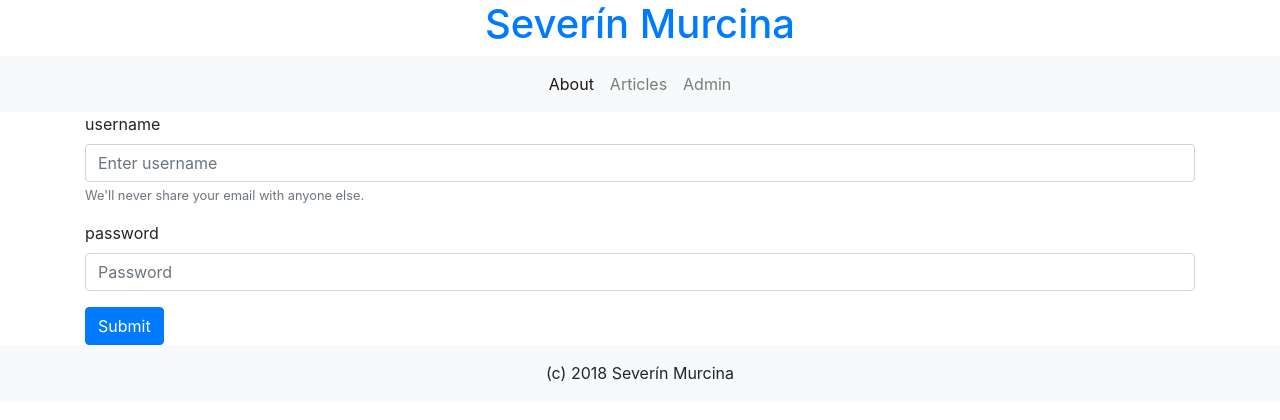
After one commit to JammerKelt/Flask_project, a Flask app: page /login/ in a window 1280 px wide. The commit adds this page. Shown: the top 420 px of the page. Run offline with Flask 2, Linux system fonts and the light colour scheme; some libraries are stand-ins or nearby versions.

Commit message:
login form + session management

```diff
--- a/mdblog/app.py
+++ b/mdblog/app.py
@@ -1,9 +1,14 @@
 from flask import Flask
 from flask import render_template
+from flask import request
+from flask import redirect
+from flask import url_for
+from flask import session
 
 from .database import articles
 
 flask_app = Flask(__name__)
+flask_app.secret_key = b'g\xec\x11VG\x8dj\x14B\xfb\xf7m \xbe\xc4\x10u\x18\xb8\n6o{w'
 
 @flask_app.route("/")
 def view_welcome_page():
@@ -15,6 +20,8 @@ def view_about():
 
 @flask_app.route("/admin/")
 def view_admin():
+    if "logged" not in session:
+        return redirect(url_for("view_login"))
     return render_template("admin.html")
 
 @flask_app.route("/articles/")
@@ -27,3 +34,22 @@ def view_article(art_id):
     if article:
         return render_template("article.html", article=article)
     return render_template("article_not_found.html", art_id=art_id)
+
+@flask_app.route("/login/", methods=["GET"])
+def view_login():
+    return render_template("login.html")
+
+@flask_app.route("/login/", methods=["POST"])
+def login_user():
+    username = request.form["username"]
+    password = request.form["password"]
+    if username == "admin" and password == "admin":
+        session["logged"] = True
+        return redirect(url_for("view_admin"))
+    else:
+        return redirect(url_for("view_login"))
+
+@flask_app.route("/logout/", methods=["POST"])
+def logout_user():
+    session.pop("logged")
+    return redirect(url_for("view_welcome_page"))
--- a/mdblog/templates/_nav.html
+++ b/mdblog/templates/_nav.html
@@ -10,6 +10,12 @@
             <li class="nav-item">
                 <a class="nav-link" href="{{ url_for("view_admin")}}">Admin</a>
             </li>
-        </ul>
+            {% if "logged" in session %}
+                <li class="nav-item">
+                    <form action="{{ url_for("logout_user") }}" method="post">
+                        <input class="btn btn-secondary btn-sm" type="submit" value="logout">
+                    </form>
+                </li>
+            {% endif %}
     </div>
 </nav>
--- /dev/null
+++ b/mdblog/templates/login.html
@@ -0,0 +1,19 @@
+{% extends "_main.html" %}
+
+{% block main %}
+
+<form action="{{ url_for("login_user") }}" method="POST">
+    <div class="form-group">
+        <label for="exampleInputEmail1">username</label>
+        <input type="text" class="form-control" id="exampleInputEmail1" aria-describedby="emailHelp" placeholder="Enter username" name="username">
+        <small id="emailHelp" class="form-text text-muted">We'll never share your email with anyone else.</small>
+        </div>
+        <div class="form-group">
+        <label for="exampleInputPassword1">password</label>
+        <input type="password" class="form-control" id="exampleInputPassword1" placeholder="Password" name="password">
+        </div>
+        <button type="submit" class="btn btn-primary">Submit</button>
+    </div>
+</form>
+
+{% endblock %}
```
